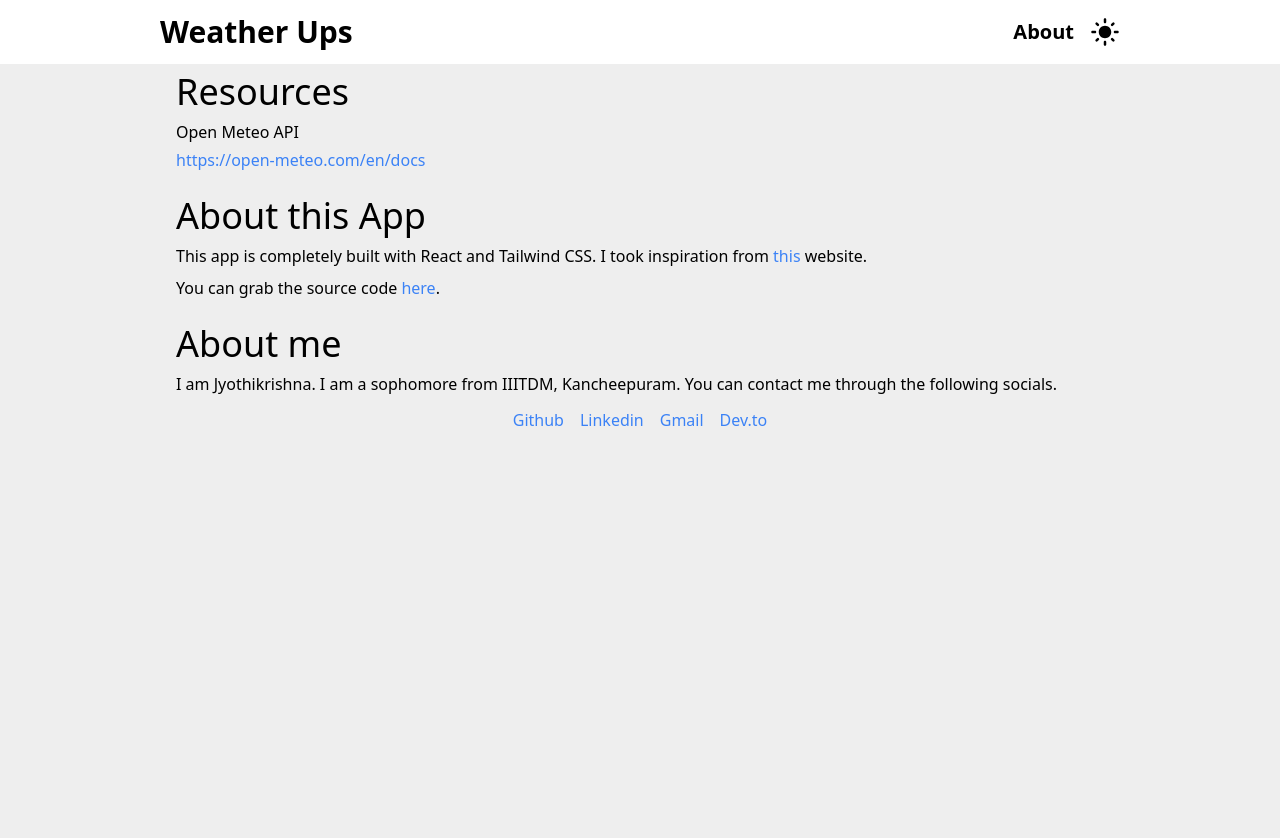
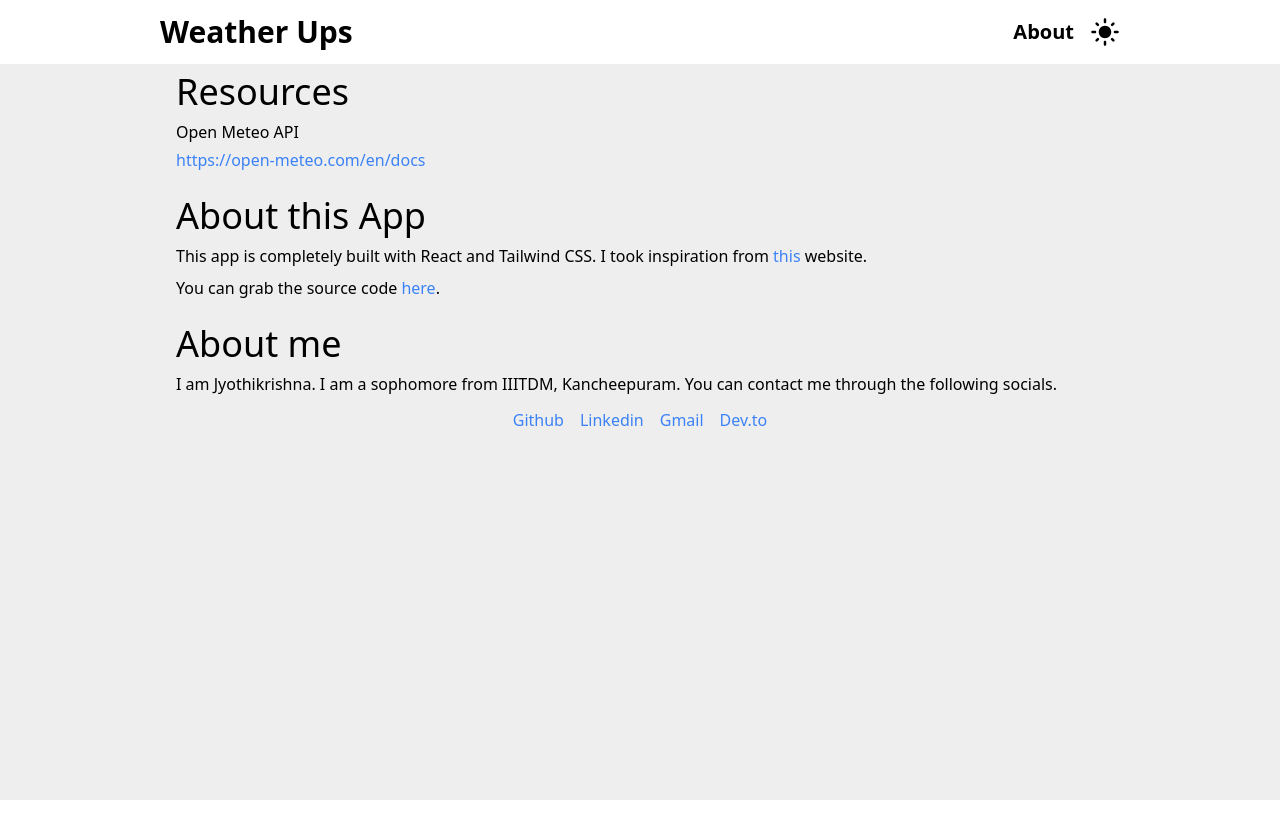
Before and after one commit to bhendi-boi/WeatherUps, a React (Vite) app: page /about in a window 1280 px wide. Shown: the top 838 px of the page. After the commit the page ends 800 px from the top, so only its background shows below. Built offline with nearby package versions, Linux system fonts and the light colour scheme.

Commit message:
about vertical overflow fixed

```diff
--- a/src/About.tsx
+++ b/src/About.tsx
@@ -1,7 +1,7 @@
 import TeritiaryLink from "./components/TeritiaryLink";
 const About = () => {
 	return (
-		<main className="min-h-screen sm:w-3/4 sm:mx-auto dark:text-neutral-200">
+		<main className="min-h-[calc(100vh-4.5rem)] sm:w-3/4 sm:mx-auto dark:text-neutral-200">
 			<section className="px-4 pb-4">
 				<h2 className="my-2 text-2xl md:text-4xl">Resources</h2>
 				<h3 className="my-1">Open Meteo API</h3>
```
